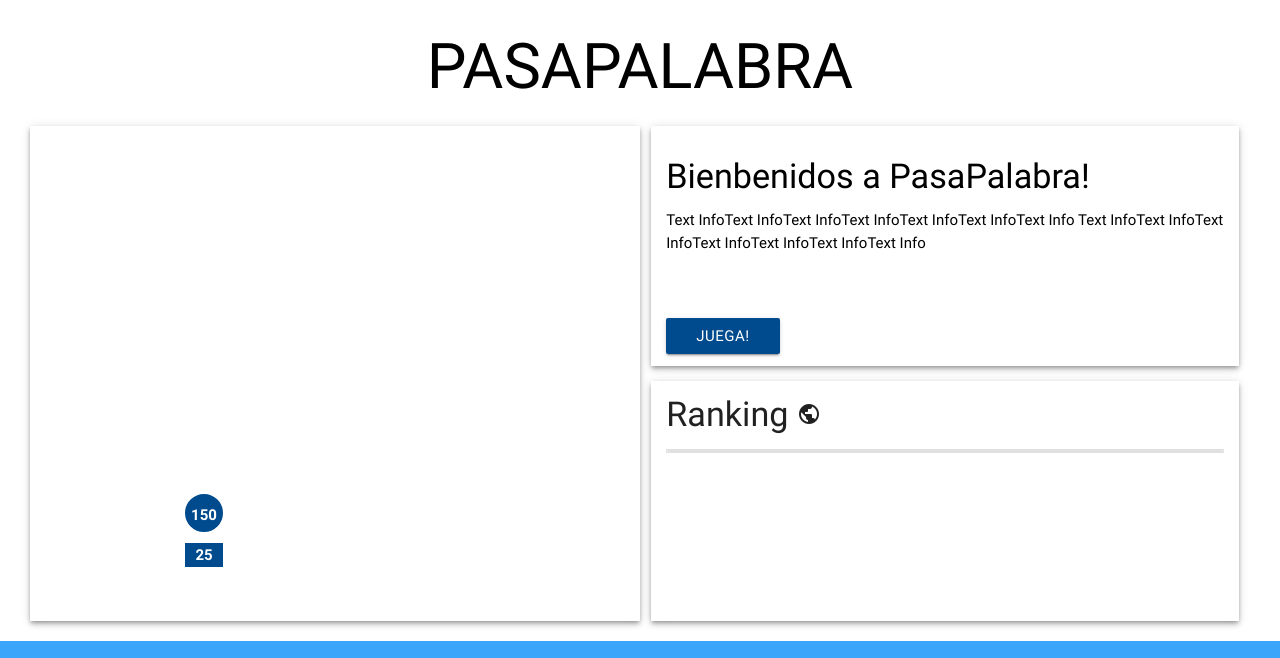
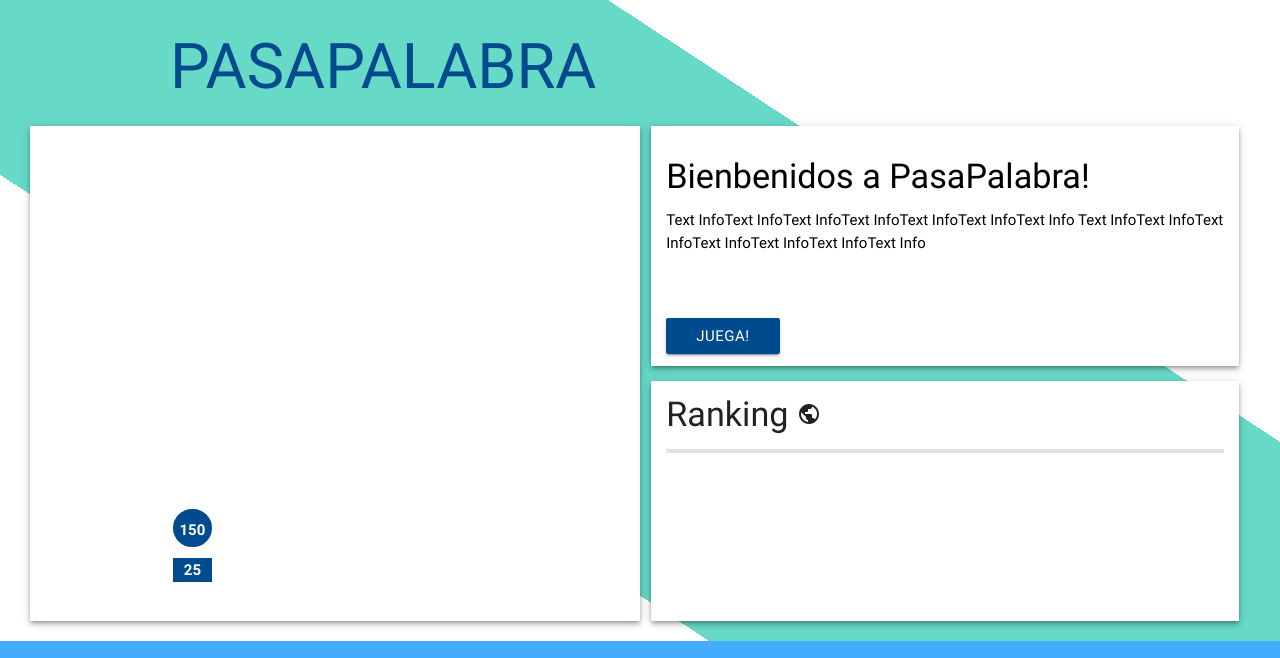
Before and after one commit to VGamezz19/pasaPalabra-SPA, a website: page public/pasa-palabra.html in a window 1280 px wide. Shown: the top 658 px of the page. Drawn offline with nearby package versions, Linux system fonts and the light colour scheme; no server answers.

Commit message:
back-ground

```diff
--- a/public/js/pasa-palabra.js
+++ b/public/js/pasa-palabra.js
@@ -1,31 +1,4 @@
 var questions =[]
-//  [
-//     { letter: "a", answer: "abducir", status: 0, question: "CON LA A. Dicho de una supuesta criatura extraterrestre: Apoderarse de alguien" },
-//     { letter: "b", answer: "bingo", status: 0, question: "CON LA B. Juego que ha sacado de quicio a todos los 'Skylabers' en las sesiones de precurso" },
-//     { letter: "c", answer: "churumbel", status: 0, question: "CON LA C. Niño, crío, bebé" },
-//     { letter: "d", answer: "diarrea", status: 0, question: "CON LA D. Anormalidad en la función del aparato digestivo caracterizada por frecuentes evacuaciones y su consistencia líquida" },
-//     { letter: "e", answer: "ectoplasma", status: 0, question: "CON LA E. Gelatinoso y se encuentra debajo de la membrana plasmática. Los cazafantasmas medían su radiación" },
-//     { letter: "f", answer: "facil", status: 0, question: "CON LA F. Que no requiere gran esfuerzo, capacidad o dificultad" },
-//     { letter: "g", answer: "galaxia", status: 0, question: "CON LA G. Conjunto enorme de estrellas, polvo interestelar, gases y partículas" },
-//     { letter: "h", answer: "harakiri", status: 0, question: "CON LA H. Suicidio ritual japonés por desentrañamiento" },
-//     { letter: "i", answer: "iglesia", status: 0, question: "CON LA I. Templo cristiano" },
-//     { letter: "j", answer: "jabali", status: 0, question: "CON LA J. Variedad salvaje del cerdo que sale en la película 'El Rey León', de nombre Pumba" },
-//     { letter: "l", answer: "licantropo", status: 0, question: "CON LA L. Hombre lobo" },
-//     { letter: "m", answer: "misantropo", status: 0, question: "CON LA M. Persona que huye del trato con otras personas o siente gran aversión hacia ellas" },
-//     { letter: "n", answer: "necedad", status: 0, question: "CON LA N. Demostración de poca inteligencia" },
-//     { letter: "ñ", answer: "señal", status: 0, question: "CONTIENE LA Ñ. Indicio que permite deducir algo de lo que no se tiene un conocimiento directo." },
-//     { letter: "o", answer: "orco", status: 0, question: "CON LA O. Humanoide fantástico de apariencia terrible y bestial, piel de color verde creada por el escritor Tolkien" },
-//     { letter: "p", answer: "protoss", status: 0, question: "CON LA P. Raza ancestral tecnológicamente avanzada que se caracteriza por sus grandes poderes psíonicos del videojuego StarCraft" },
-//     { letter: "q", answer: "queso", status: 0, question: "CON LA Q. Producto obtenido por la maduración de la cuajada de la leche" },
-//     { letter: "r", answer: "raton", status: 0, question: "CON LA R. Roedor" },
-//     { letter: "s", answer: "stackoverflow", status: 0, question:"CON LA S. Comunidad salvadora de todo desarrollador informático" },
-//     { letter: "t", answer: "terminator", status: 0, question: "CON LA T. Película del director James Cameron que consolidó a Arnold Schwarzenegger como actor en 1984" },
-//     { letter: "u", answer: "unamuno", status: 0, question: "CON LA U. Escritor y filósofo español de la generación del 98 autor del libro 'Niebla' en 1914" },
-//     { letter: "v", answer: "vikingos", status: 0, question: "CON LA V. Nombre dado a los miembros de los pueblos nórdicos originarios de Escandinavia, famosos por sus incursiones y pillajes en Europa" },
-//     { letter: "x", answer: "botox", status: 0, question: "CONTIENE LA X. Toxina bacteriana utilizada en cirujía estética" },
-//     { letter: "y", answer: "peyote", status: 0, question: "CONTIENE LA Y. Pequeño cáctus conocido por sus alcaloides psicoactivos utilizado de forma ritual y medicinal por indígenas americanos" },
-//     { letter: "z", answer: "zen", status: 0, question: "CON LA Z. Escuela de budismo que busca la experiencia de la sabiduría más allá del discurso racional" }
-// ]
 var user = '';
 var password = ''
 var time = 150;
@@ -161,6 +134,8 @@ function repetirPasaPalabra(element){
     element === true ? $('#modal-terminarPartida').modal('close') : console.log();
     document.getElementById('loaderHome').style.display = 'inline';
     document.getElementById('programa').style.display = 'none';
+    document.getElementById('footer').style.display = 'none'
+    document.getElementById('body').classList.remove('background');
     loaderHome();
     document.getElementById("timer").innerHTML = 153
     time = 153;
@@ -181,6 +156,8 @@ function loaderHome(){
     setTimeout(()=>{
         document.getElementById('loaderHome').style.display = 'none';
         document.getElementById('programa').style.display = 'inline';
+        document.getElementById('body').className = 'background'
+        document.getElementById('footer').style.display = 'inline'
     },3000)
 }
 function addCirculo(){
--- a/public/pasa-palabra.html
+++ b/public/pasa-palabra.html
@@ -29,7 +29,7 @@
     <title>PasaPalabra</title>
 </head>
 
-<body >
+<body  id ='body'>
     <!-- Loader Init PAGE -->
     <div class="preloader-wrapper big active loaderHome" id = 'loaderHome'>
         <div class="spinner-layer spinner-blue-only">
@@ -47,7 +47,7 @@
       <!-- All HTML content -->
     <div id='programa' style='display:none'>
         <div class="col m12 l12 s12 center-align ">
-            <h1 style = 'color : black '>PASAPALABRA </h1>
+            <h1 class = 'titulo-pasa'>PASAPALABRA </h1>
         </div>
         <div class="row row-container">
             <div class="col s6 m6 l6 container left-content z-depth-2">
@@ -320,9 +320,23 @@
                 <a  onclick ='logOff()' class="waves-effect waves-green btn-flat">Agree</a>
             </div>
         </div>
+    </div>
+
+    <!--Import jQuery before materialize.js-->
+    <script type="text/javascript" src="https://code.jquery.com/jquery-3.2.1.min.js"></script>
+    <script type="text/javascript" src="lib/js/materialize.min.js"></script>
+    <script>
+        $(document).ready(function(){
+            // the "href" attribute of .modal-trigger must specify the modal ID that wants to be triggered
+            $('#modal1').modal();
+            $('#modal-terminarPartida').modal();
+            $('#modal-cerrarSesion').modal();
+        });
+    </script>
+</body>
 <!-- Footer -->
-        <footer class="page-footer" style="background-color: #2c9ffaed !important;">
-                <div class="container">
+<footer id = 'footer' class="page-footer footer-row" style="display:none">
+        <div class="container" style="background: rgba(0, 0, 0, 0)">
             <div class="row">
                 <div class="col l6 s12">
                     <h5 class="white-text">From SkyLab Coders Academy</h5>
@@ -343,20 +357,4 @@
             </div>
         </div>
     </footer>
-    </div>
-
-
-
-    <!--Import jQuery before materialize.js-->
-    <script type="text/javascript" src="https://code.jquery.com/jquery-3.2.1.min.js"></script>
-    <script type="text/javascript" src="lib/js/materialize.min.js"></script>
-    <script>
-        $(document).ready(function(){
-            // the "href" attribute of .modal-trigger must specify the modal ID that wants to be triggered
-            $('#modal1').modal();
-            $('#modal-terminarPartida').modal();
-            $('#modal-cerrarSesion').modal();
-        });
-    </script>
-</body>
 </html>
--- a/public/style/pasa-palabra.css
+++ b/public/style/pasa-palabra.css
@@ -1,7 +1,24 @@
-body{
+.background{
+    width: 100%;
+    display: flex;
+    min-height: 100vh;
+    flex-direction: column;
+}
+@media (min-width: 1480px) {
+    .background {
+        background: repeating-linear-gradient(33.3333333333333333333deg,#66D9C7 -45em, #66D9C7 0em,rgba(0, 0, 0, 0) 0px,rgba(0, 0, 0, 0) 37em) !important;
+    }
+ }
+ @media (max-width: 1479px) {
+    .background {
+        background: repeating-linear-gradient(33.3333333333333333333deg,#66D9C7 -32em, #66D9C7 0em,rgba(0, 0, 0, 0) 0em,rgba(0, 0, 0, 0) 35em) !important;
+    }
+ }
 
-    width: 100%;
-   /* background-color: #2e40dbc9; */
+.titulo-pasa {
+    color: #004b8d;
+    text-align: left;
+    margin-left: 2.7em;
 }
 
 .loader{
@@ -36,6 +53,7 @@ body{
     top : 80%;
 }
 .container {
+    background: white;
     padding: 1em !important;
 }
 /* Login */
@@ -135,6 +153,8 @@ input:not([type]):focus:not([readonly]), input[type=text]:not(.browser-default):
     position: relative;
     padding-top: 2em;
     width: 100%;
+    margin-left: 14.666667% !important;
+    margin-top: 1em !important;
 }
 
 .circle {
@@ -355,3 +375,8 @@ transform: rotate(615.6deg) translate(10.6875em) rotate(-615.6deg); }
     margin-top: 3em;
     margin-bottom: 0;
 }
+
+.footer-row {
+    flex: 1 0 auto;
+    background-color: #44acff !important;
+}
```
Lines whose indentation alone changed are shown as unchanged.
